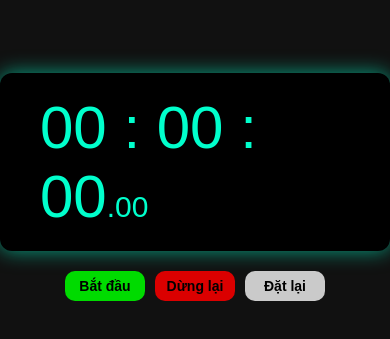
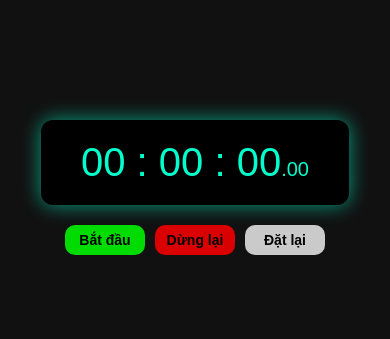
Before and after one commit to Hupewolf/duan3js-stopWatch, a plain HTML site: page index.html in a window 390 px wide. Shown: the part 235-574 px from the top of the page. Drawn offline with Linux system fonts and the light colour scheme.

Commit message:
duan3js stopWatch: fix css

```diff
--- a/style.css
+++ b/style.css
@@ -27,6 +27,15 @@ body {
 
 .ms {
     font-size: 30px;
+}
+
+@media screen and (max-width:450px) {
+    .clock {
+        font-size: 40px;
+    }
+    .ms {
+        font-size: 20px;
+    }
 }
 
 .btnBox {
```
